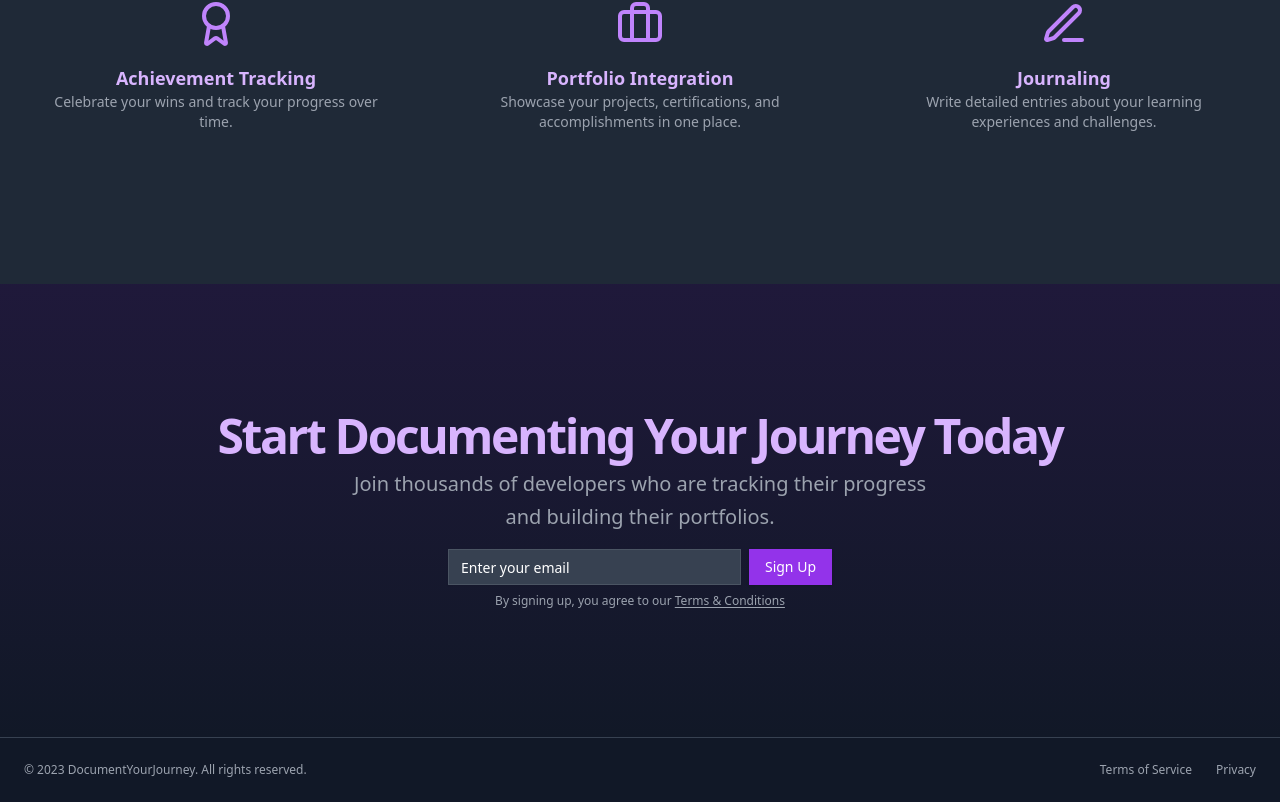
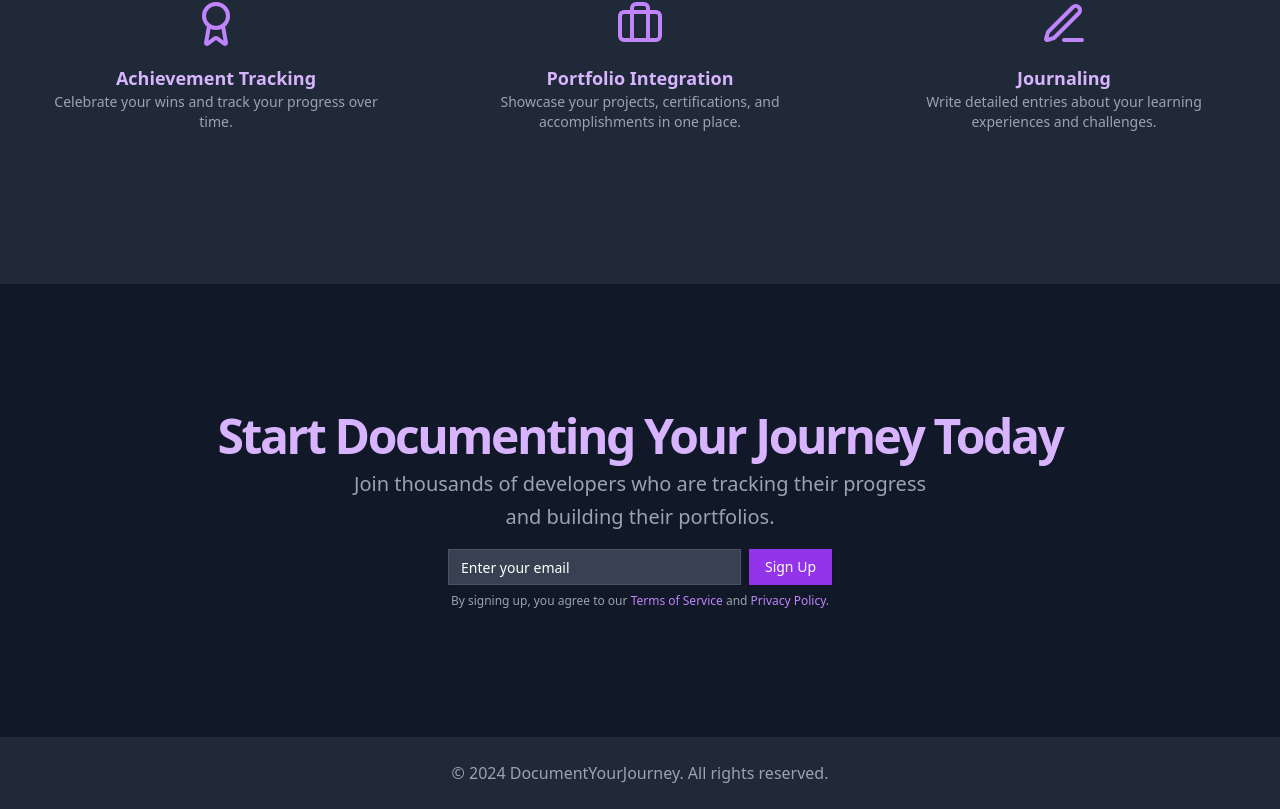
Before and after one commit to pranav-gandesree/documentyourjourney, a Next.js app: page / in a window 1280 px wide. Shown: the part 1096-1905 px from the top of the page. Built offline with nearby package versions, Linux system fonts and the light colour scheme.

Commit message:
fix error

```diff
--- a/app/(dashboard)/dashboard/page.tsx
+++ b/app/(dashboard)/dashboard/page.tsx
@@ -9,7 +9,7 @@ import { Card } from '@/components/ui/card';
 
 const Dashboard = () => {
   const [streak] = useState(7);
-  const [goalsProgress] = useState(65);
+  const [goalsProgress, setGoalsProgress] = useState(65);
 
   const recentPages = [
     { id: 1, title: 'My First Page', date: '2024-09-01' },
--- /dev/null
+++ b/components/canvas/FeatureCards.tsx
@@ -0,0 +1,20 @@
+import { motion } from "framer-motion";
+import { LucideIcon } from "lucide-react"; // Import the LucideIcon type
+
+interface FeatureCardProps {
+  icon: LucideIcon; // Specific type for icon
+  title: string;
+  description: string;
+}
+
+export const FeatureCard = ({ icon: Icon, title, description }: FeatureCardProps) => (
+  <motion.div
+    className="flex flex-col items-center text-center p-6 bg-gray-800 rounded-lg"
+    whileHover={{ scale: 1.05 }}
+    whileTap={{ scale: 0.95 }}
+  >
+    <Icon className="h-12 w-12 mb-4 text-purple-400" />
+    <h3 className="text-lg font-bold text-purple-300">{title}</h3>
+    <p className="text-sm text-gray-400">{description}</p>
+  </motion.div>
+);
--- a/components/canvas/LandingPage.tsx
+++ b/components/canvas/LandingPage.tsx
@@ -1,25 +1,16 @@
-'use client'
+import { motion } from "framer-motion";
+import { PenLine, BarChart2, Users, Share2, Award, Briefcase } from "lucide-react";
+import Link from "next/link";
+import { Input } from "@/components/ui/input";
+import { useState, useEffect } from "react";
+import { Button } from "../ui/button";
+import { FeatureCard } from "./FeatureCards";
 
-import { Button } from "@/components/ui/button"
-import { Input } from "@/components/ui/input"
-import { PenLine, BarChart2, Users, Share2, Award, Briefcase } from "lucide-react"
-import Link from "next/link"
-import { motion } from "framer-motion"
-import { useState, useEffect } from "react"
+interface FloatingStarProps {
+  delay: number;
+}
 
-const FeatureCard = ({ icon: Icon, title, description }: any) => (
-  <motion.div
-    className="flex flex-col items-center text-center p-6 bg-gray-800 rounded-lg"
-    whileHover={{ scale: 1.05 }}
-    whileTap={{ scale: 0.95 }}
-  >
-    <Icon className="h-12 w-12 mb-4 text-purple-400" />
-    <h3 className="text-lg font-bold text-purple-300">{title}</h3>
-    <p className="text-sm text-gray-400">{description}</p>
-  </motion.div>
-)
-
-const FloatingStar = ({ delay }: any) => (
+const FloatingStar = ({ delay }: FloatingStarProps) => (
   <motion.div
     className="absolute w-1 h-1 bg-white rounded-full"
     initial={{ opacity: 0, y: "100vh" }}
@@ -29,22 +20,20 @@ const FloatingStar = ({ delay }: any) => (
       left: `${Math.random() * 100}%`,
     }}
   />
-)
+);
+
+
 
 export default function LandingPage() {
-  const [mousePosition, setMousePosition] = useState({ x: 0, y: 0 })
-  // const session = useSession();
-  // if(session){
-  //   redirect('/home')
-  // }
+  const [mousePosition, setMousePosition] = useState<{ x: number; y: number }>({ x: 0, y: 0 });
 
   useEffect(() => {
-    const updateMousePosition = (e: any) => {
-      setMousePosition({ x: e.clientX, y: e.clientY })
-    }
-    window.addEventListener('mousemove', updateMousePosition)
-    return () => window.removeEventListener('mousemove', updateMousePosition)
-  }, [])
+    const updateMousePosition = (e: MouseEvent) => {
+      setMousePosition({ x: e.clientX, y: e.clientY });
+    };
+    window.addEventListener('mousemove', updateMousePosition);
+    return () => window.removeEventListener('mousemove', updateMousePosition);
+  }, []);
 
   return (
     <div className="flex flex-col min-h-screen bg-gray-900 text-white overflow-hidden">
@@ -96,7 +85,7 @@ export default function LandingPage() {
               </div>
               <div className="space-x-4">
                 <Link href='/signin'>
-                <Button className="bg-purple-600 hover:bg-purple-700">Get Started</Button>
+                  <Button className="bg-purple-600 hover:bg-purple-700">Get Started</Button>
                 </Link>
                 <Button variant="outline" className="text-purple-400 border-purple-400 hover:bg-purple-400 hover:text-gray-900">Learn More</Button>
               </div>
@@ -171,29 +160,17 @@ export default function LandingPage() {
                 </form>
                 <p className="text-xs text-gray-400">
                   By signing up, you agree to our{" "}
-                  <Link className="underline underline-offset-2 hover:text-purple-400" href="#">
-                    Terms & Conditions
-                  </Link>
+                  <Link href="#" className="text-purple-400 hover:underline">Terms of Service</Link> and{" "}
+                  <Link href="#" className="text-purple-400 hover:underline">Privacy Policy</Link>.
                 </p>
               </div>
             </motion.div>
           </div>
-          <div className="absolute inset-0 bg-gradient-to-t from-gray-900 to-purple-900/20 z-0" />
         </section>
       </main>
-      <footer className="flex flex-col gap-2 sm:flex-row py-6 w-full shrink-0 items-center px-4 md:px-6 border-t border-gray-700">
-        <p className="text-xs text-gray-400">
-          © 2023 DocumentYourJourney. All rights reserved.
-        </p>
-        <nav className="sm:ml-auto flex gap-4 sm:gap-6">
-          <Link className="text-xs hover:underline underline-offset-4 text-gray-400 hover:text-purple-400" href="#">
-            Terms of Service
-          </Link>
-          <Link className="text-xs hover:underline underline-offset-4 text-gray-400 hover:text-purple-400" href="#">
-            Privacy
-          </Link>
-        </nav>
+      <footer className="bg-gray-800 py-6 text-center text-gray-400">
+        <p>© 2024 DocumentYourJourney. All rights reserved.</p>
       </footer>
     </div>
-  )
+  );
 }
--- a/lib/auth.ts
+++ b/lib/auth.ts
@@ -23,7 +23,7 @@ export const authOptions: NextAuthOptions = {
     strategy: 'jwt', // Using JWT session strategy
   },
   callbacks: {
-    async jwt({ token, user }) {
+    async jwt({ token, user }: any) {
       if (user) {
         token.uid = user.id;         // Store user id
         token.email = user.email;   // Store email
```
